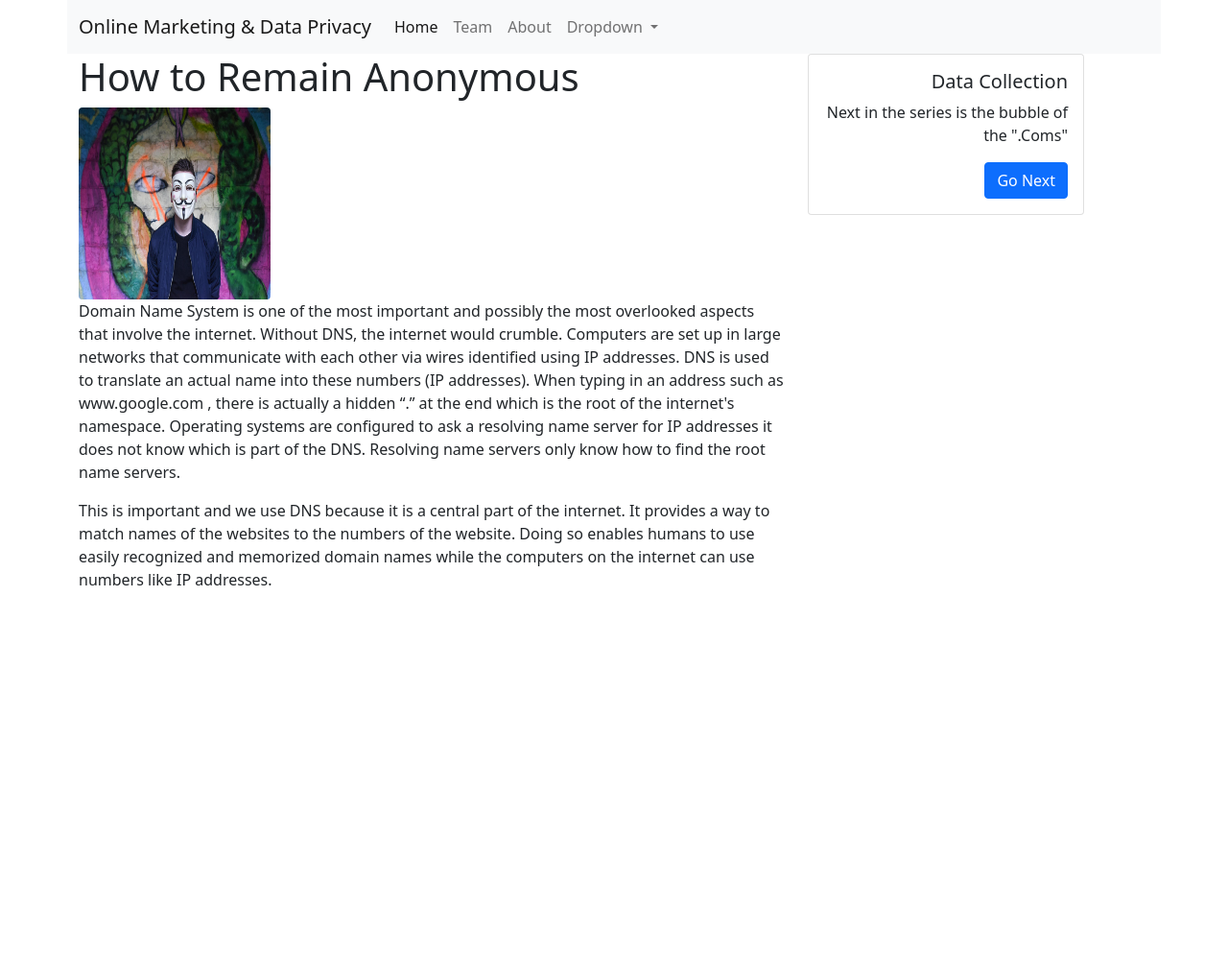
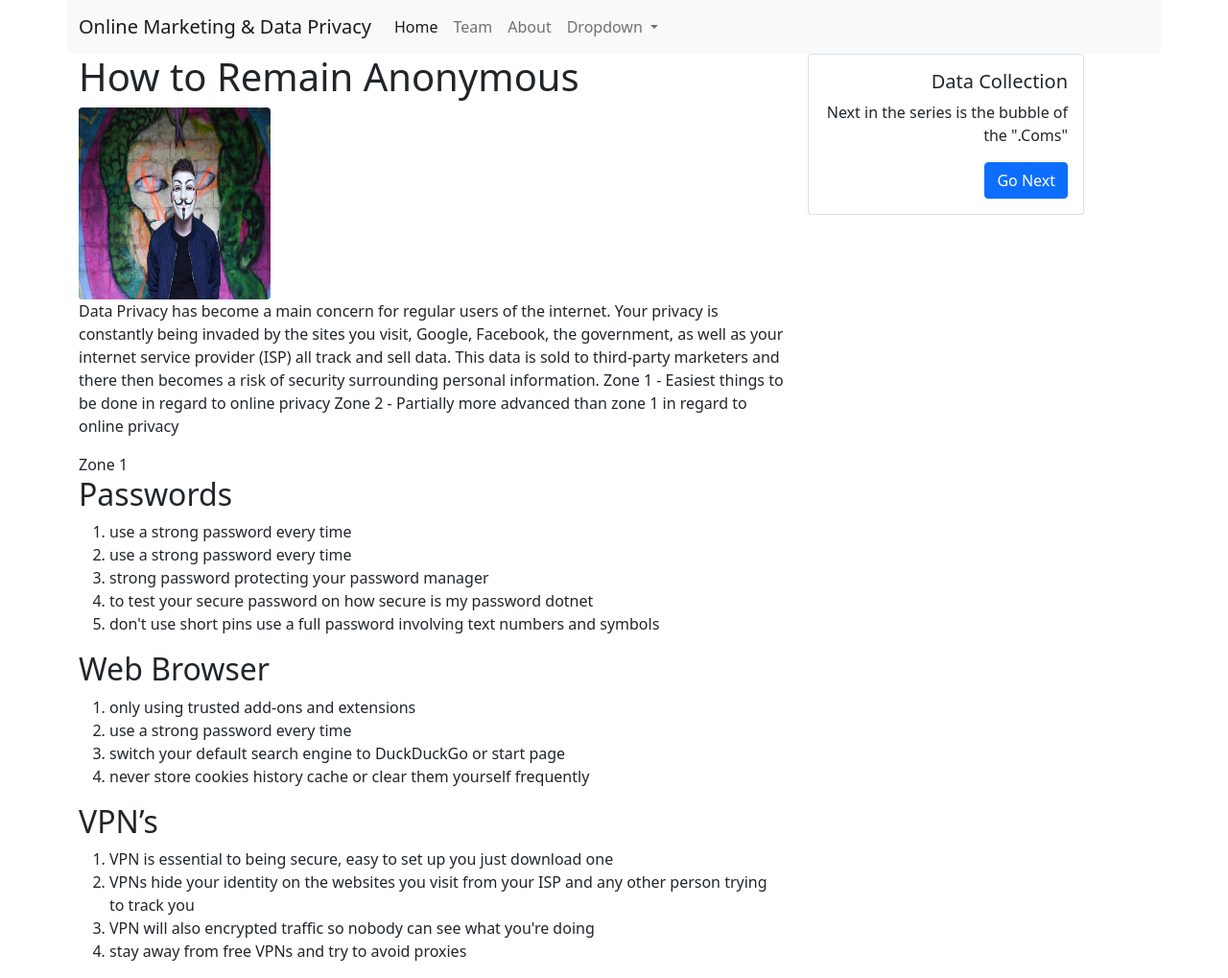
Before and after one commit to DanteArdolino/OnlineMarketing_DataPrivacy, a website: page docs/Anonimity.html in a window 1280 px wide. Shown: the whole page at 96% size. Before the commit the page ends 800 px from the top, so only its background shows below. Drawn offline with nearby package versions, Linux system fonts and the light colour scheme.

Commit message:
Task: updated web page links

```diff
--- a/docs/Anonimity.html
+++ b/docs/Anonimity.html
@@ -62,19 +62,45 @@
       <h1>How to Remain Anonymous</h1>
       <img src="Images/pexels-thomas-vanhaecht-92129.jpg" class="rounded float-right" alt="Network" width="200" height="200">
       <p>
-        Domain Name System is one of the most important and possibly the most overlooked aspects that involve the
-        internet. Without DNS, the internet would crumble. Computers are set up in large networks that communicate with
-        each other via wires identified using IP addresses. DNS is used to translate an actual name into these numbers
-        (IP addresses). When typing in an address such as www.google.com , there is actually a hidden “.” at the end
-        which is the root of the internet's namespace. Operating systems are configured to ask a resolving name server
-        for IP addresses it does not know which is part of the DNS. Resolving name servers only know how to find the
-        root name servers.
+        Data Privacy has become a main concern for regular users of the internet. Your privacy is constantly being
+        invaded by the sites you visit, Google, Facebook, the government, as well as your internet service provider
+        (ISP) all track and sell data. This data is sold to third-party marketers and there then becomes a risk of
+        security surrounding personal information.
+
+        Zone 1 - Easiest things to be done in regard to online privacy
+
+        Zone 2 - Partially more advanced than zone 1 in regard to online privacy
       </p>
-      <p>
-        This is important and we use DNS because it is a central part of the internet. It provides a way to match names of
-        the websites to the numbers of the website. Doing so  enables humans to use easily recognized and memorized domain
-        names while the computers on the internet can use numbers like IP addresses.
-      </p>
+      Zone 1
+
+      <h2>Passwords</h2>
+
+      <ol>
+        <li>use a strong password every time</li>
+        <li>use a strong password every time</li>
+        <li>strong password protecting your password manager</li>
+        <li>to test your secure password on how secure is my password dotnet</li>
+        <li>don't use short pins use a full password involving text numbers and symbols</li>
+      </ol>
+
+      <h2>Web Browser</h2>
+
+      <ol>
+        <li>only using trusted add-ons and extensions </li>
+        <li>use a strong password every time</li>
+        <li>switch your default search engine to DuckDuckGo or start page</li>
+        <li>never store cookies history cache or clear them yourself frequently </li>
+      </ol>
+
+      <h2>VPN’s</h2>
+
+      <ol>
+
+        <li>VPN is essential to being secure, easy to set up you just download one </li>
+        <li>VPNs hide your identity on the websites you visit from your ISP and any other person trying to track you </li>
+        <li>VPN will also encrypted traffic so nobody can see what you're doing</li>
+        <li>stay away from free VPNs and try to avoid proxies</li>
+      </ol>
     </div>
     <div class="col-4">
       <div class="card text-end" style="width: 18rem;">
```
